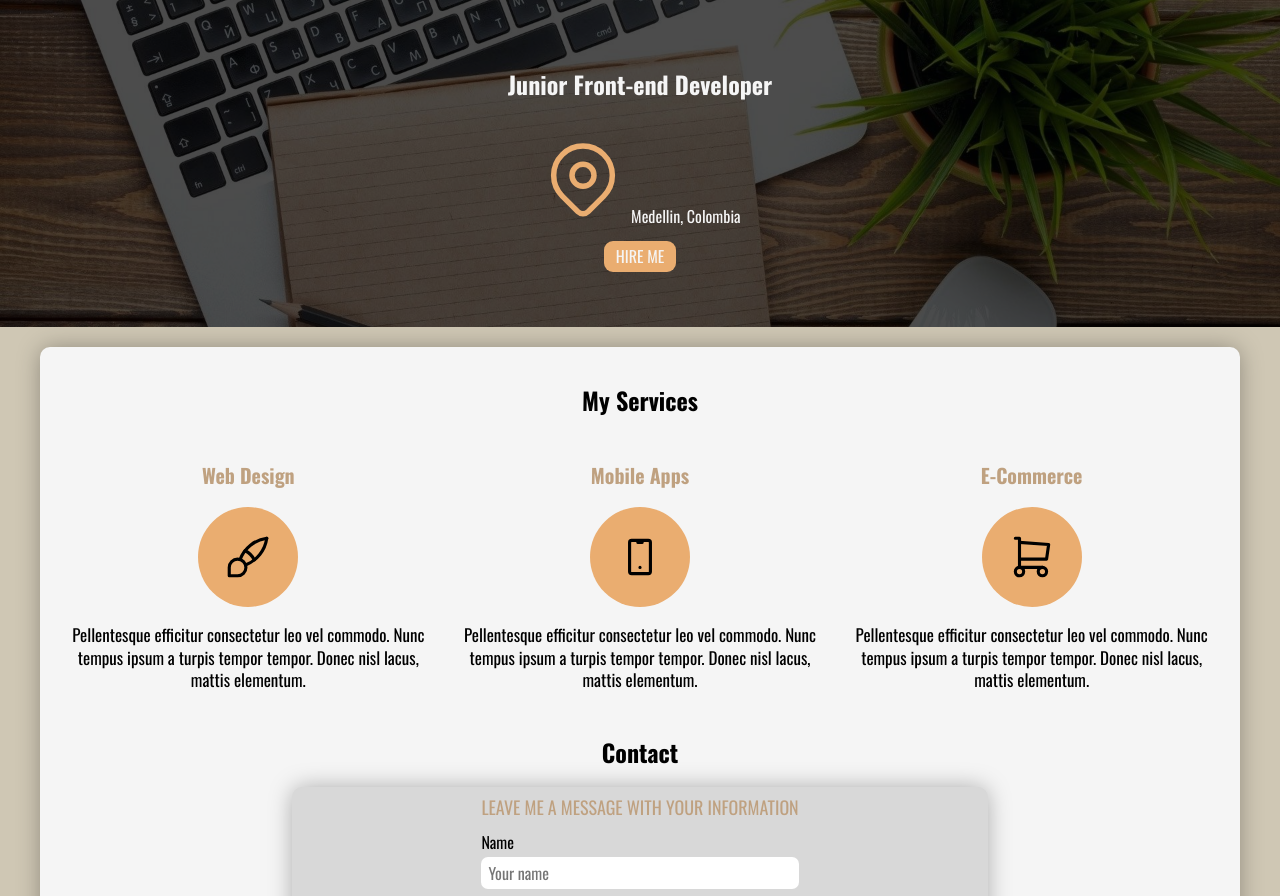
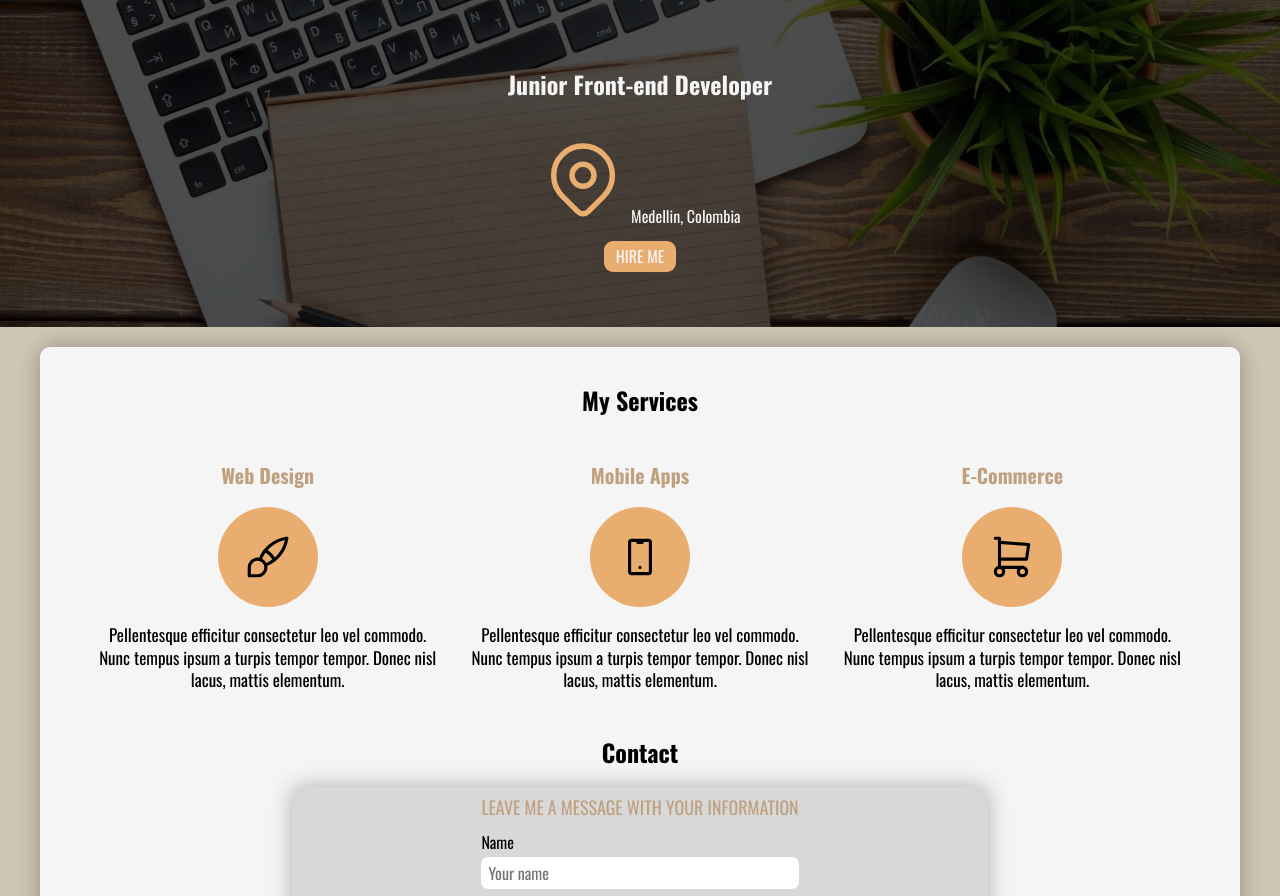
Before and after one commit to VelzckC0D3/firstProject, a plain HTML site: page index.html in a window 1280 px wide. Shown: the part 141-1037 px from the top of the page. Drawn offline with nearby package versions, Linux system fonts and the light colour scheme.

Commit message:
final details

```diff
--- a/css/style.css
+++ b/css/style.css
@@ -115,7 +115,7 @@ footer {
     text-decoration: none;
     background-color: var(--lightOrange);
     border-radius: 9px;
-    padding: 6px  12px;
+    padding: 6px 12px;
     color: whitesmoke;
     font-size: 16px;
     text-transform: uppercase;
@@ -144,7 +144,6 @@ footer {
 }
 
 .svc {
-
     display: grid;
     grid-template-rows: repeat(3, 1fr);
     gap: 0rem 15px;
@@ -163,12 +162,16 @@ footer {
     color: var(--beige);
 }
 
+.sCont {
+    width: 95%;
+    margin: 0 auto;
+}
+
 .shadow {
     background-color: whitesmoke;
     -webkit-box-shadow: 0px 0px 25px -2px #000000;
     box-shadow: 0px 0px 25px -2px #00000059;
     border-radius: 1rem;
-
 }
 
 .icns {
@@ -190,7 +193,7 @@ footer {
     transition: all 300ms;
 }
 
-.sbc:hover{
+.sbc:hover {
     background-color: rgb(226, 226, 226);
     -webkit-box-shadow: 0px 0px 25px -2px #000000;
     box-shadow: 0px 0px 25px -2px #00000059;
@@ -202,18 +205,15 @@ footer {
     line-height: 1.35;
 }
 
-.svc:hover .sbc{
+@media (min-width: 560px){
+    .svc:hover .sbc {
         filter: blur(1px);
     }
 
-.svc .sbc:hover{
+    .svc .sbc:hover {
         filter: blur(0);
     }
-
-
-
-
-.sbc h3 {}
+}
 
 .frm {
     background-color: rgb(216, 216, 216);
@@ -239,7 +239,6 @@ footer {
     text-transform: uppercase;
     margin-bottom: 1rem;
     font-size: 1.8rem;
-
 }
 
 .frm-camps .camp {
@@ -276,10 +275,10 @@ footer {
     resize: none;
 }
 
-.camp textarea{
+.camp textarea {
     height: 20rem;
 }
 
-.snd{
+.snd {
     text-align: center;
 }
--- a/index.html
+++ b/index.html
@@ -51,7 +51,7 @@
     <main class="cont shadow">
         <h2>My Services</h2>
 
-        <div class="svc">
+        <div class="sCont svc">
             <section class="sbc">
                 <h3>Web Design</h3>
                 <div class="icns">
```
Lines whose indentation alone changed are shown as unchanged.
